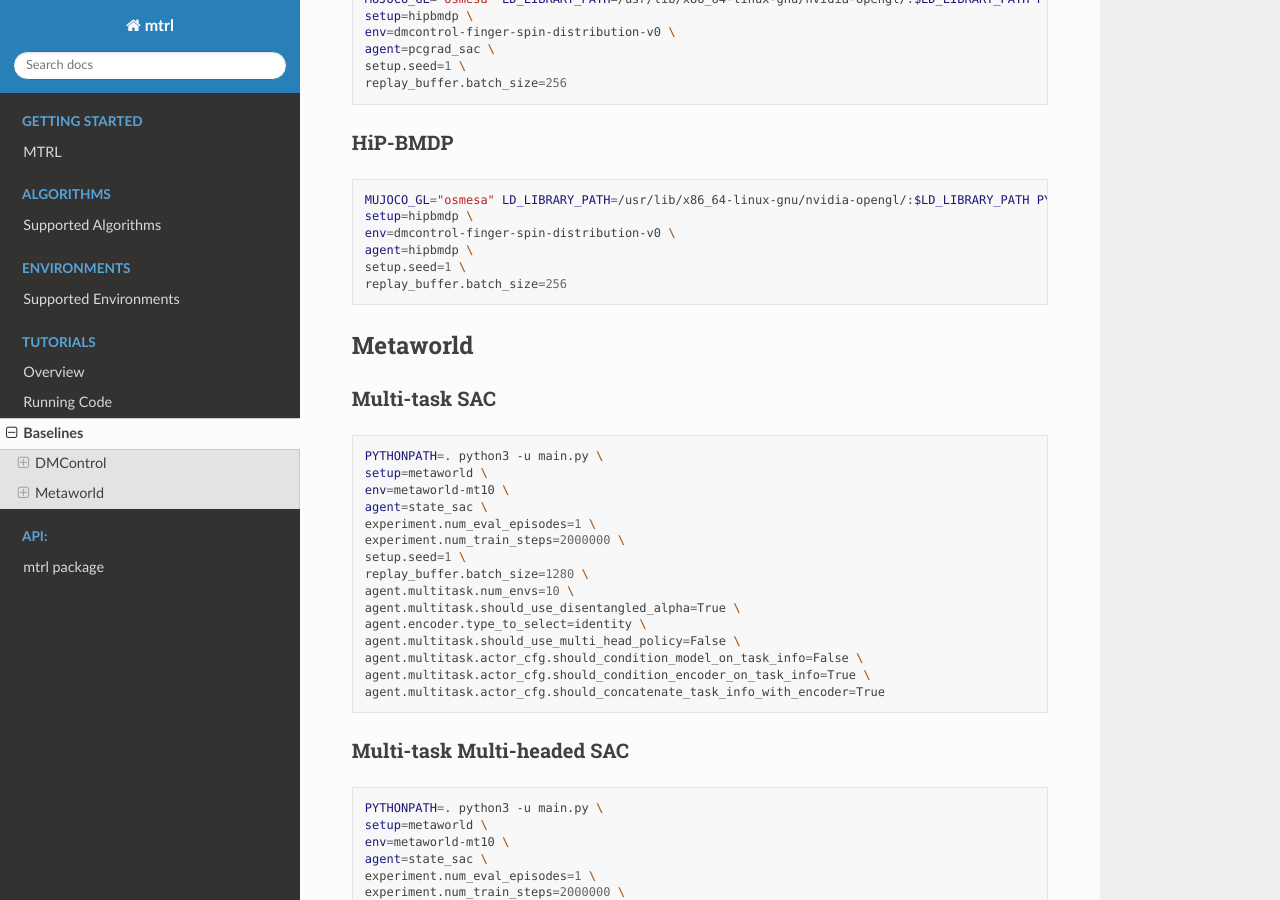
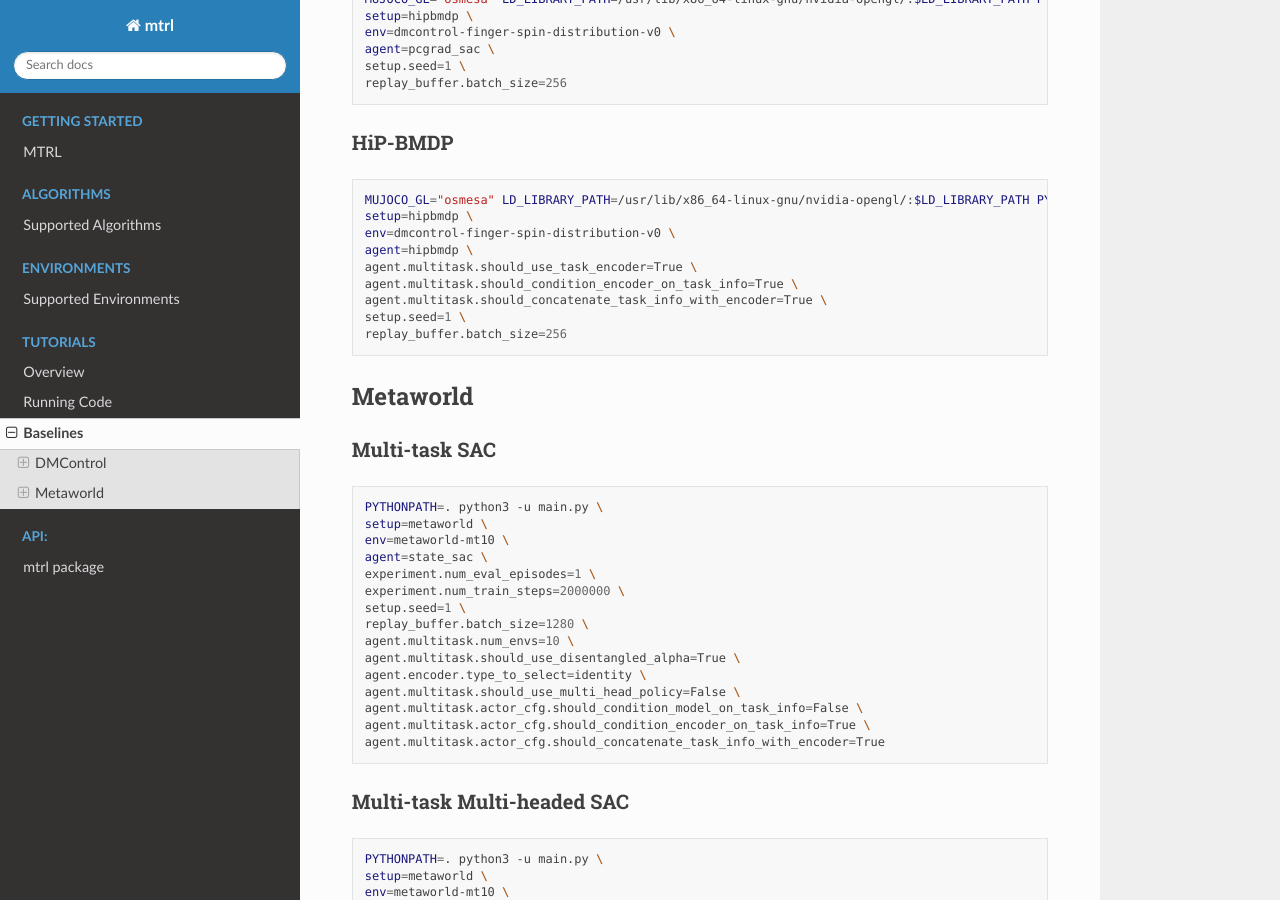
Before and after one commit to facebookresearch/mtrl, a Sphinx documentation site: the page built from docs_src/source/pages/tutorials/baseline.rst, in a window 1280 px wide and 900 px high, scrolled down 924 px. Built offline with Sphinx 7.4.7 and the Read the Docs theme 2.0.0, drawn with Linux system fonts in a browser that asks for light colours; the version number could not be read and is left out.

Commit message:
Update command for running HiP-BMDP model. Related to #4

```diff
--- a/docs_src/source/pages/tutorials/baseline.rst
+++ b/docs_src/source/pages/tutorials/baseline.rst
@@ -64,6 +64,9 @@ HiP-BMDP
     setup=hipbmdp \
     env=dmcontrol-finger-spin-distribution-v0 \
     agent=hipbmdp \
+    agent.multitask.should_use_task_encoder=True \
+    agent.multitask.should_condition_encoder_on_task_info=True \
+    agent.multitask.should_concatenate_task_info_with_encoder=True \
     setup.seed=1 \
     replay_buffer.batch_size=256
 
```
Also changed, not shown: 1 other file.
